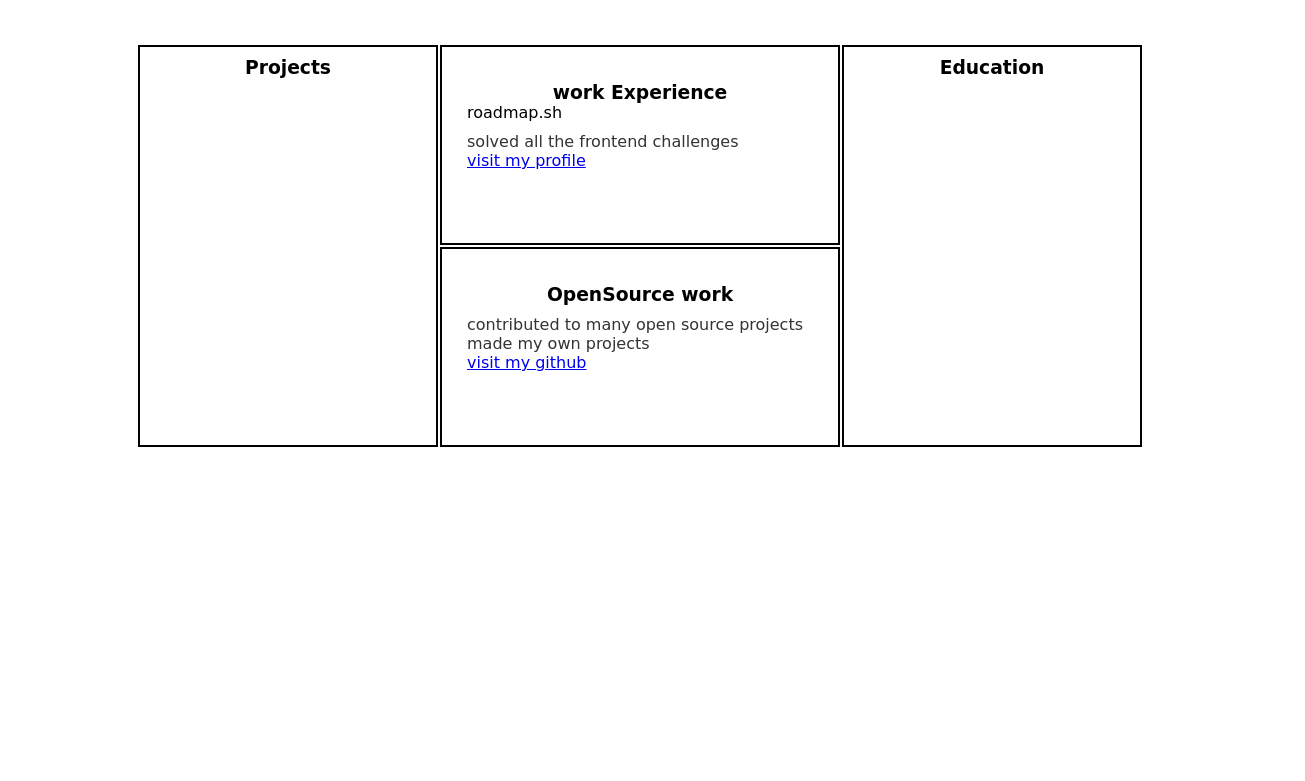
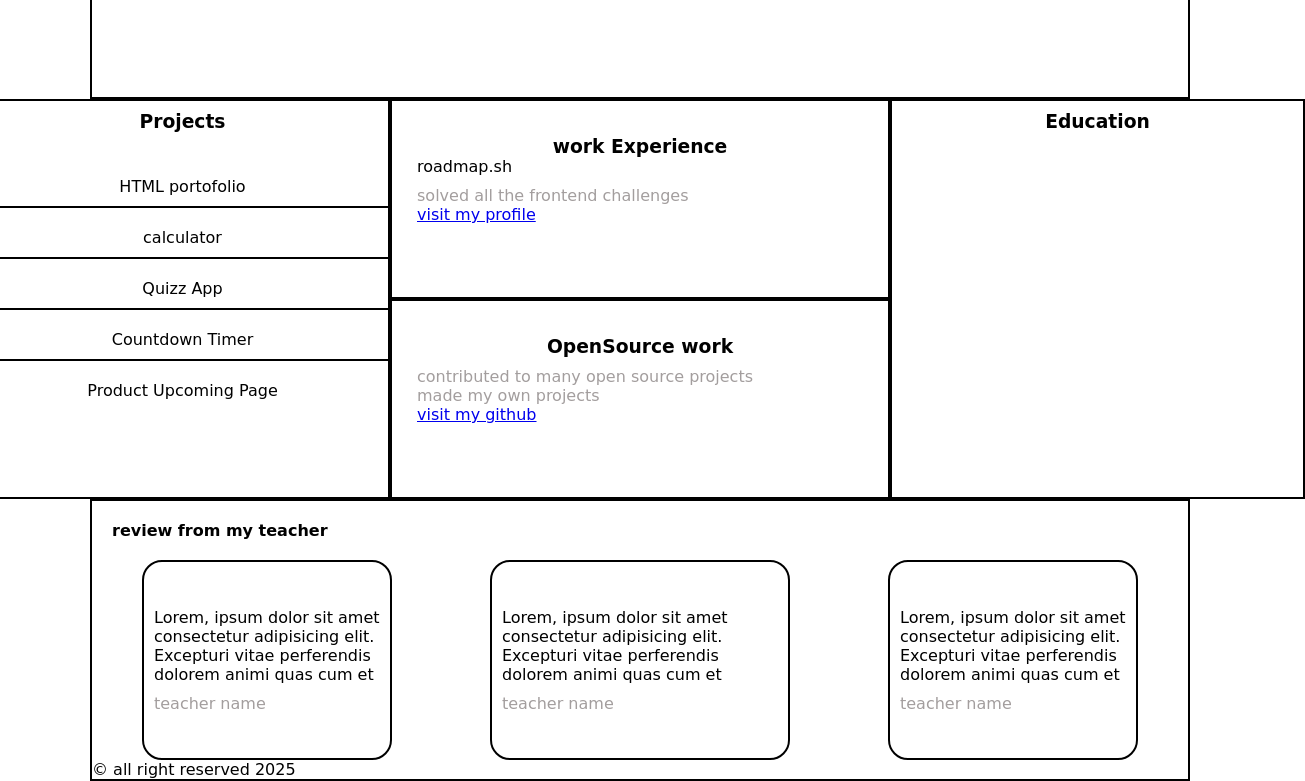
Before and after one commit to Jsupra/personnal_portefolio_roadmap.sh, a plain HTML site: page index.html in a window 1280 px wide. Shown: the part 161-942 px from the top of the page, 1305 px wide, since content can reach past the window. Before the commit the page ends 810 px from the top, so only its background shows below. Drawn offline with Linux system fonts and the light colour scheme.

Commit message:
il manque le footer et le responsive

```diff
--- a/index.html
+++ b/index.html
@@ -7,6 +7,7 @@
     <title>Personal Portfolio</title>
 </head>
 <body>
+    <header>
         <nav class="navbar">
             <div class="name">My Name</div>
             <div class="option">
@@ -22,8 +23,19 @@
             <h1>Frontend Developer</h1>
             <p>html and css portefolio</p>
        </div>
+    </header>
+
    <div class="grid-container">
-    <div class="box" style="grid-area: box-1"> <h3>Projects</h3></div>
+    <div class="box" style="grid-area: box-1">
+        <h3>Projects</h3>
+        <div class="projects-container">
+            <span class="sp1">HTML portofolio</span>
+            <span class="sp2">calculator</span>
+            <span class="sp3">Quizz App</span>
+            <span class="sp4">Countdown Timer</span>
+            <span class="sp5">Product Upcoming Page</span>
+        </div>
+    </div>
     <div class="box" style="grid-area: box-2">
        <div class="contain">
         <h3>work Experience</h3>
@@ -45,9 +57,47 @@
     <div class="box" style="grid-area: box-4"><h3> Education</h3></div>
    </div>
    <footer>
-    <div class="review-box"></div>
-    <div class="review-box"></div>
-    <div class="review-box"></div>
+
+        <p class="teach-review" style="color: black;">review from my teacher</p>
+       <div class="review-grid-container">
+        <div class="review-box-1  review-box">
+            <span>
+                Lorem, ipsum dolor sit amet consectetur adipisicing elit.
+                Excepturi vitae perferendis dolorem animi quas cum et
+            </span>
+            <span>
+                <p>
+                    teacher name
+                </p>
+            </span>
+        </div>
+        <div class="review-box-2  review-box">
+            <span>
+                Lorem, ipsum dolor sit amet consectetur adipisicing elit.
+                Excepturi vitae perferendis dolorem animi quas cum et
+            </span>
+            <span>
+                <p>
+                    teacher name
+                </p>
+            </span>
+        </div>
+        <div class="review-box-3  review-box">
+            <span>
+                Lorem, ipsum dolor sit amet consectetur adipisicing elit.
+                Excepturi vitae perferendis dolorem animi quas cum et
+            </span>
+            <span>
+                <p>
+                    teacher name
+                </p>
+            </span>
+       </div>
+        </div>
+
+        <span class="right">
+            &copy; all right reserved 2025
+        </span>
    </footer>
 </body>
 </html>
--- a/style.css
+++ b/style.css
@@ -5,6 +5,14 @@
 
 body{
     font-family: cursive;
+}
+
+
+header{
+    border: 2px solid black;
+    margin-left: 90px;
+    margin-right: 90px;
+    padding-bottom: 100px;
 }
 
 .navbar{
@@ -39,7 +47,7 @@ body{
 
 p{
     margin-top: 10px;
-    color: #333;
+    color: #a39e9e;
 }
 
 .box{
@@ -50,15 +58,69 @@ p{
 
 .grid-container{
     display: grid;
-    grid-template-columns: 300px 400px 300px;
-    grid-template-rows: 200px 200px 200px;
+    grid-auto-columns: 415px 500px;
+    grid-auto-rows: 200px;
     grid-template-areas:
     'box-1 box-2 box-4'
     'box-1 box-3 box-4';
-    gap: 2px;
     justify-content: center;
-    margin-top: 50px;
 }
+
+
+.projects-container{
+    display: flex;
+    flex-direction: column;
+    gap: 20px;
+}
+
+
+.sp1{
+    margin-top: 45px;
+    border-bottom: 2px solid black;
+    width: 100%;
+    justify-content: center;
+    text-align: center;
+    cursor: pointer;
+    padding-bottom: 10px;
+}
+
+.sp2{
+    border-bottom: 2px solid black;
+    width: 100%;
+    justify-content: center;
+    text-align: center;
+    cursor: pointer;
+    padding-bottom: 10px;
+}
+
+
+.sp3{
+    border-bottom: 2px solid black;
+    width: 100%;
+    justify-content: center;
+    text-align: center;
+    cursor: pointer;
+    padding-bottom: 10px;
+}
+
+.sp4{
+    border-bottom: 2px solid black;
+    width: 100%;
+    justify-content: center;
+    text-align: center;
+    cursor: pointer;
+    padding-bottom: 10px;
+}
+
+.sp5{
+    width: 100%;
+    justify-content: center;
+    text-align: center;
+    cursor: pointer;
+    padding-bottom: 10px;
+}
+
+
 
 h3{
     justify-content: center;
@@ -71,3 +133,54 @@ h3{
     justify-content: center;
     padding: 25px;
 }
+
+
+footer{
+    margin-left: 90px;
+    margin-right: 90px;
+    border: 2px solid black;
+}
+
+
+
+.teach-review{
+   margin: 20px;
+   font-weight: bold;
+
+}
+
+.review-grid-container{
+    display: grid;
+    justify-content: space-between;
+    gap: auto;
+    grid-auto-columns: 300px;
+    grid-auto-rows: 200px;
+    grid-template-areas: 'review-box-1 review-box-2 review-box-3 ';
+
+}
+
+.review-box{
+    border: 2px solid black;
+    border-radius: 20px;
+    padding: 10px;
+    justify-content: center;
+    align-content: center;
+
+}
+
+.review-box-1 {
+    margin-left: 50px;
+}
+
+
+.review-box-3{
+    margin-right: 50px;
+}
+
+
+.right{
+   align-items: center;
+   justify-content: center;
+   text-align: center;
+   margin-top: 50px;
+}
```
Lines whose indentation alone changed are shown as unchanged.
